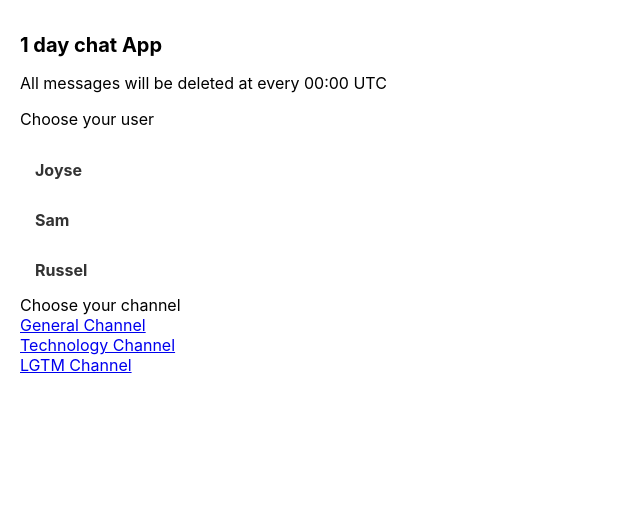
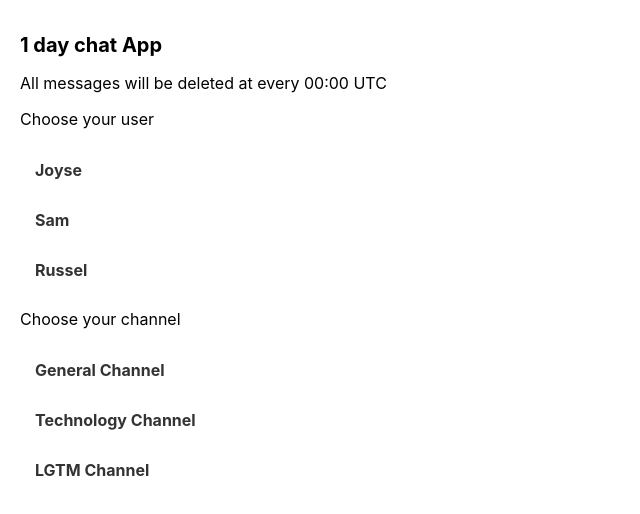
Before and after one commit to zafar-saleem/anymnd, a React (Create React App) app: page / in a window 1280 px wide. Shown: the top 514 px of the page, without its empty margins (0-640 px from the left). Built offline with nearby package versions, Linux system fonts and the light colour scheme.

Commit message:
Added channels component

```diff
--- /dev/null
+++ b/src/pages/chat/components/channels/channels.js
@@ -0,0 +1,46 @@
+import { Link } from 'react-router-dom';
+import Title from 'components/title/';
+import styled from 'styled-components';
+
+const Container = styled.div`
+	h1 {
+		text-align: left;
+	}
+`;
+
+const ChannelList = styled.ul``;
+
+const ChannelListItem = styled.li``;
+
+const ChannelListItemText = styled(Link)`
+	display: block;
+	padding: 15px;
+	text-decoration: none;
+	font-weight: bold;
+	color: #333333;
+	transition: 180ms all ease-in-out;
+	&:hover {
+		background-color: #cccccc;
+	}
+`;
+
+const Channels = () => {
+	return (
+		<Container>
+			<Title title='Choose your channel' size='1rem' weight='normal' />
+			<ChannelList>
+				<ChannelListItem>
+					<ChannelListItemText to=''>General Channel</ChannelListItemText>
+				</ChannelListItem>
+				<ChannelListItem>
+					<ChannelListItemText to=''>Technology Channel</ChannelListItemText>
+				</ChannelListItem>
+				<ChannelListItem>
+					<ChannelListItemText to=''>LGTM Channel</ChannelListItemText>
+				</ChannelListItem>
+			</ChannelList>
+		</Container>
+	);
+}
+
+export default Channels;
--- /dev/null
+++ b/src/pages/chat/components/channels/index.js
@@ -0,0 +1 @@
+export { default } from './channels';
--- a/src/pages/chat/components/sidebar/sidebar.js
+++ b/src/pages/chat/components/sidebar/sidebar.js
@@ -3,6 +3,7 @@ import { Link } from 'react-router-dom';
 import styled from 'styled-components';
 import Hamburger from 'pages/chat/components/hamburger/';
 import Users from 'pages/chat/components/users/';
+import Channels from 'pages/chat/components/channels/';
 
 const Container = styled.section`
 	@media (max-width: 450px) {
@@ -15,7 +16,7 @@ const Container = styled.section`
 const List = styled.div`
 	@media (max-width: 450px) {
 		position: absolute;
-		width: 200px;
+		width: 230px;
 		height: 100vh;
 		padding: 80px 20px 20px;
 		transition: 180ms all ease-in-out;
@@ -44,14 +45,7 @@ const Sidebar = () => {
 		<Container>
 			<List className={openMenu ? 'open' : 'close'}>
 				<Users />
-				<div>
-					<span>Choose your channel</span>
-					<ul>
-						<li><Link to=''>General Channel</Link></li>
-						<li><Link to=''>Technology Channel</Link></li>
-						<li><Link to=''>LGTM Channel</Link></li>
-					</ul>
-				</div>
+				<Channels />
 			</List>
 			<Hamburger open={openMenu} toggleOpen={toggleOpen} />
 		</Container>
```
